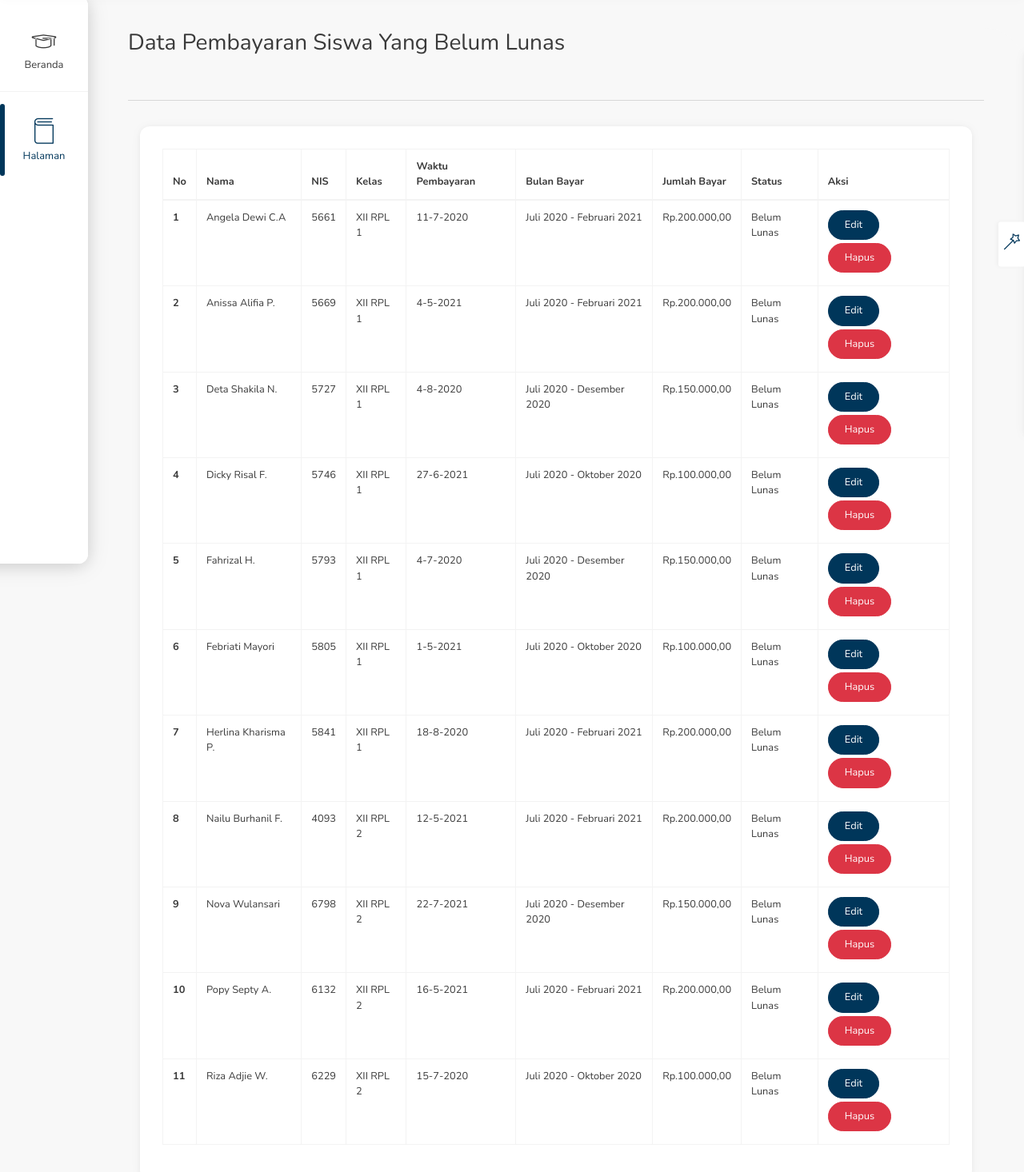
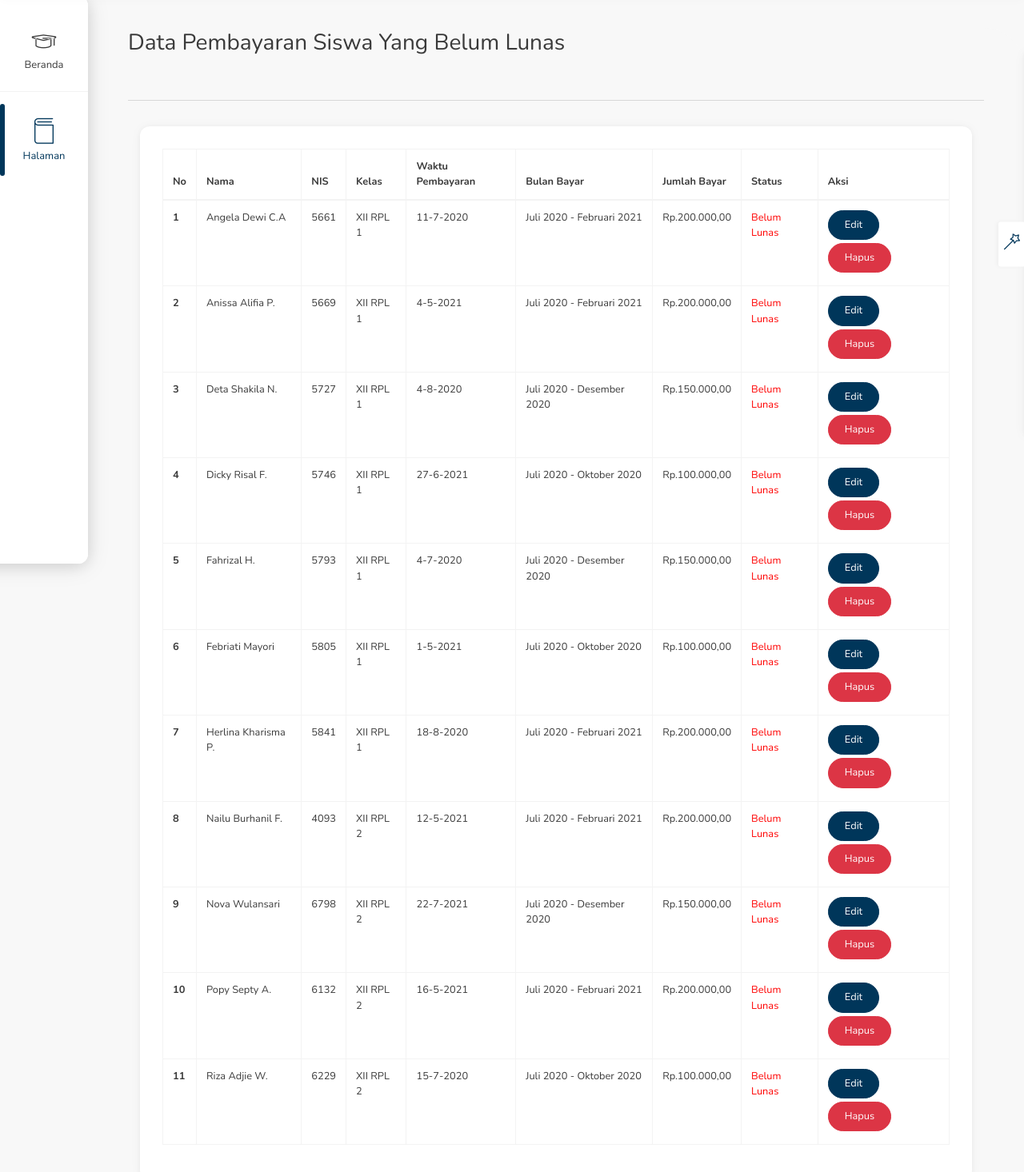
Before and after one commit to Keyshanabila12/PembayaranSPP, a plain HTML site: page Pages.Belum.Lunas.html in a window 1280 px wide. Shown: the part 95-1561 px from the top of the page at 80% size. Drawn offline with Linux system fonts and the light colour scheme.

Commit message:
Update Pages.Belum.Lunas.html

```diff
--- a/Pages.Belum.Lunas.html
+++ b/Pages.Belum.Lunas.html
@@ -216,7 +216,7 @@
                                     <td>11-7-2020</td>
                                     <td>Juli 2020 - Februari 2021</td>
                                     <td>Rp.200.000,00</td>
-                                    <td>Belum Lunas</td>
+                                    <td><span style="color: red">Belum Lunas</span></td>
                                     <td><a  href="Form.Edit.Transaksi.html">
                                         <button type="button" class="btn btn-primary mb-1">Edit</button></a>
                                         <button type="button" class="btn btn-danger mb-1">Hapus</button></td>
@@ -229,7 +229,7 @@
                                     <td>4-5-2021</td>
                                     <td>Juli 2020 - Februari 2021</td>
                                     <td>Rp.200.000,00</td>
-                                    <td>Belum Lunas</td>
+                                    <td><span style="color: red">Belum Lunas</span></td>
                                     <td><a  href="Form.Edit.Transaksi.html">
                                         <button type="button" class="btn btn-primary mb-1">Edit</button></a>
                                         <button type="button" class="btn btn-danger mb-1">Hapus</button></td>
@@ -243,7 +243,7 @@
                                     <td>4-8-2020</td>
                                     <td>Juli 2020 - Desember 2020</td>
                                     <td>Rp.150.000,00</td>
-                                    <td>Belum Lunas</td>
+                                    <td><span style="color: red">Belum Lunas</span></td>
                                     <td><a  href="Form.Edit.Transaksi.html">
                                         <button type="button" class="btn btn-primary mb-1">Edit</button></a>
                                         <button type="button" class="btn btn-danger mb-1">Hapus</button></td>
@@ -256,7 +256,7 @@
                                     <td>27-6-2021</td>
                                     <td>Juli 2020 - Oktober 2020</td>
                                     <td>Rp.100.000,00</td>
-                                    <td>Belum Lunas</td>
+                                    <td><span style="color: red">Belum Lunas</span></td>
                                     <td><a  href="Form.Edit.Transaksi.html">
                                         <button type="button" class="btn btn-primary mb-1">Edit</button></a>
                                         <button type="button" class="btn btn-danger mb-1">Hapus</button></td>
@@ -271,7 +271,7 @@
                                     <td>4-7-2020</td>
                                     <td>Juli 2020 - Desember 2020</td>
                                     <td>Rp.150.000,00</td>
-                                    <td>Belum Lunas</td>
+                                    <td><span style="color: red">Belum Lunas</span></td>
                                     <td><a  href="Form.Edit.Transaksi.html">
                                         <button type="button" class="btn btn-primary mb-1">Edit</button></a>
                                         <button type="button" class="btn btn-danger mb-1">Hapus</button></td>
@@ -284,7 +284,7 @@
                                     <td>1-5-2021</td>
                                     <td>Juli 2020 - Oktober 2020</td>
                                     <td>Rp.100.000,00</td>
-                                    <td>Belum Lunas</td>
+                                    <td><span style="color: red">Belum Lunas</span></td>
                                     <td><a  href="Form.Edit.Transaksi.html">
                                         <button type="button" class="btn btn-primary mb-1">Edit</button></a>
                                         <button type="button" class="btn btn-danger mb-1">Hapus</button></td>
@@ -297,7 +297,7 @@
                                     <td>18-8-2020</td>
                                     <td>Juli 2020 - Februari 2021</td>
                                     <td>Rp.200.000,00</td>
-                                    <td>Belum Lunas</td>
+                                    <td><span style="color: red">Belum Lunas</span></td>
                                     <td><a  href="Form.Edit.Transaksi.html">
                                         <button type="button" class="btn btn-primary mb-1">Edit</button></a>
                                         <button type="button" class="btn btn-danger mb-1">Hapus</button></td>
@@ -313,7 +313,7 @@
                                     <td>12-5-2021</td>
                                     <td>Juli 2020 - Februari 2021</td>
                                     <td>Rp.200.000,00</td>
-                                    <td>Belum Lunas</td>
+                                    <td><span style="color: red">Belum Lunas</span></td>
                                     <td><a  href="Form.Edit.Transaksi.html">
                                         <button type="button" class="btn btn-primary mb-1">Edit</button></a>
                                         <button type="button" class="btn btn-danger mb-1">Hapus</button></td>
@@ -326,7 +326,7 @@
                                     <td>22-7-2021</td>
                                     <td>Juli 2020 - Desember 2020</td>
                                     <td>Rp.150.000,00</td>
-                                    <td>Belum Lunas</td>
+                                    <td><span style="color: red">Belum Lunas</span></td>
                                     <td><a  href="Form.Edit.Transaksi.html">
                                         <button type="button" class="btn btn-primary mb-1">Edit</button></a>
                                         <button type="button" class="btn btn-danger mb-1">Hapus</button></td>
@@ -340,7 +340,7 @@
                                     <td>16-5-2021</td>
                                     <td>Juli 2020 - Februari 2021</td>
                                     <td>Rp.200.000,00</td>
-                                    <td>Belum Lunas</td>
+                                    <td><span style="color: red">Belum Lunas</span></td>
                                     <td><a  href="Form.Edit.Transaksi.html">
                                         <button type="button" class="btn btn-primary mb-1">Edit</button></a>
                                         <button type="button" class="btn btn-danger mb-1">Hapus</button></td>
@@ -356,7 +356,7 @@
                                     <td>15-7-2020</td>
                                     <td>Juli 2020 - Oktober 2020</td>
                                     <td>Rp.100.000,00</td>
-                                    <td>Belum Lunas</td>
+                                    <td><span style="color: red">Belum Lunas</span></td>
                                     <td><a  href="Form.Edit.Transaksi.html">
                                         <button type="button" class="btn btn-primary mb-1">Edit</button></a>
                                         <button type="button" class="btn btn-danger mb-1">Hapus</button></td>
```
